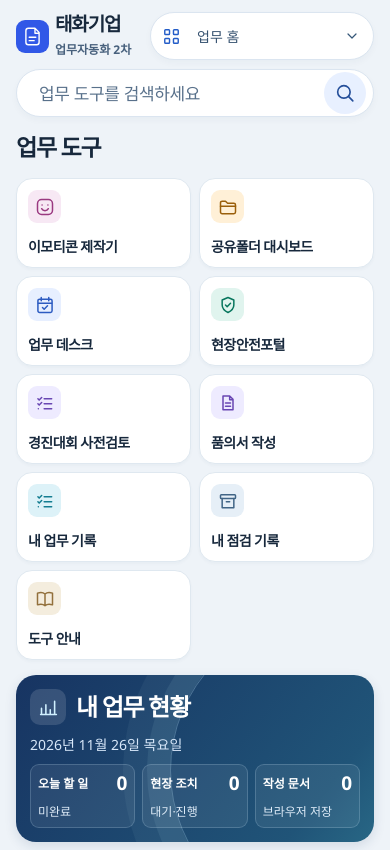
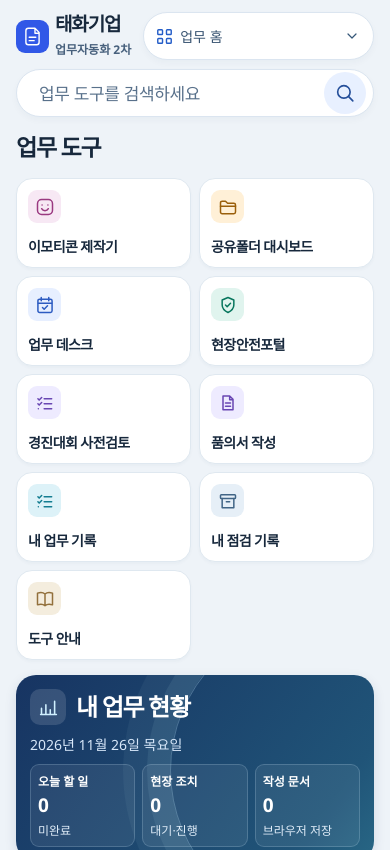
Before and after one commit to kclock-boop/261124, a website with bundled scripts: page public/portal.html in a window 390 px wide. Shown: the top 850 px of the page. Built offline with nearby package versions, Linux system fonts and the light colour scheme.

Commit message:
Fit the dashboard to narrow app windows

```diff
--- a/public/portal.css
+++ b/public/portal.css
@@ -11,7 +11,7 @@
   --container: 1430px;
 }
 * { box-sizing: border-box; }
-body { margin: 0; min-width: 320px; min-height: 100vh; }
+body { margin: 0; min-height: 100vh; }
 h1, h2, p { margin: 0; }
 a { color: inherit; text-decoration: none; }
 button, select, input { font: inherit; }
@@ -179,18 +179,23 @@ iframe { display: block; width: 100%; height: calc(100dvh - var(--header-height)
   .summary a small { grid-column: span 2; text-align: left; }
 }
 @media (max-width: 440px) {
+  .masthead-inner { grid-template-columns: auto minmax(0, 1fr); }
   .brand { gap: 6px; }
   .brand img { width: 33px; height: 33px; }
   .brand b { font-size: 19px; }
   .brand small { font-size: 12px; }
   .jump label { display: none; }
-  .jump { padding-inline: 11px; }
+  .jump { padding-inline: 11px; gap: 6px; }
+  .jump select { min-width: 0; padding-left: 0; }
   .tool-grid { grid-template-columns: repeat(2, minmax(0, 1fr)); gap: 8px; }
   .tile { min-height: 90px; gap: 9px; }
   .tile-icon { width: 33px; height: 33px; border-radius: 9px; }
   .tile-icon .icon { width: 20px; height: 20px; }
-  .tile strong { font-size: 14px; }
+  .tile strong { font-size: 14px; overflow-wrap: anywhere; }
+  .summary a { grid-template-columns: minmax(0, 1fr); gap: 4px; }
+  .summary a small { grid-column: auto; }
   .summary span { font-size: 12px; }
-  .summary strong { font-size: 19px; }
+  .summary strong { text-align: left; font-size: 19px; }
+  .guide-list { grid-template-columns: 1fr; }
   .source-toolbar span { display: none; }
 }
--- a/public/sw.js
+++ b/public/sw.js
@@ -1,5 +1,5 @@
 const cachePrefix = "taehwa-document-workspace-";
-const cacheName = cachePrefix + "v7";
+const cacheName = cachePrefix + "v8";
 const shell = [
   "/",
   "/index.html",
```
